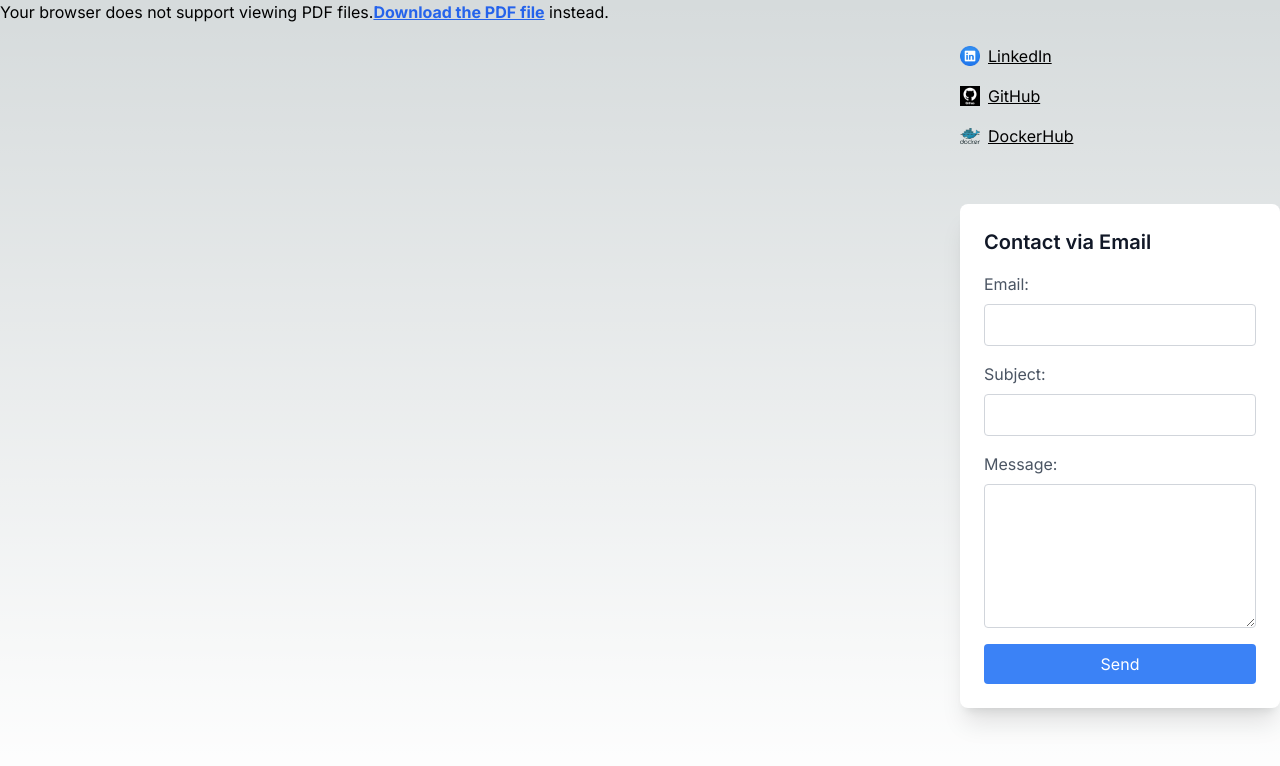
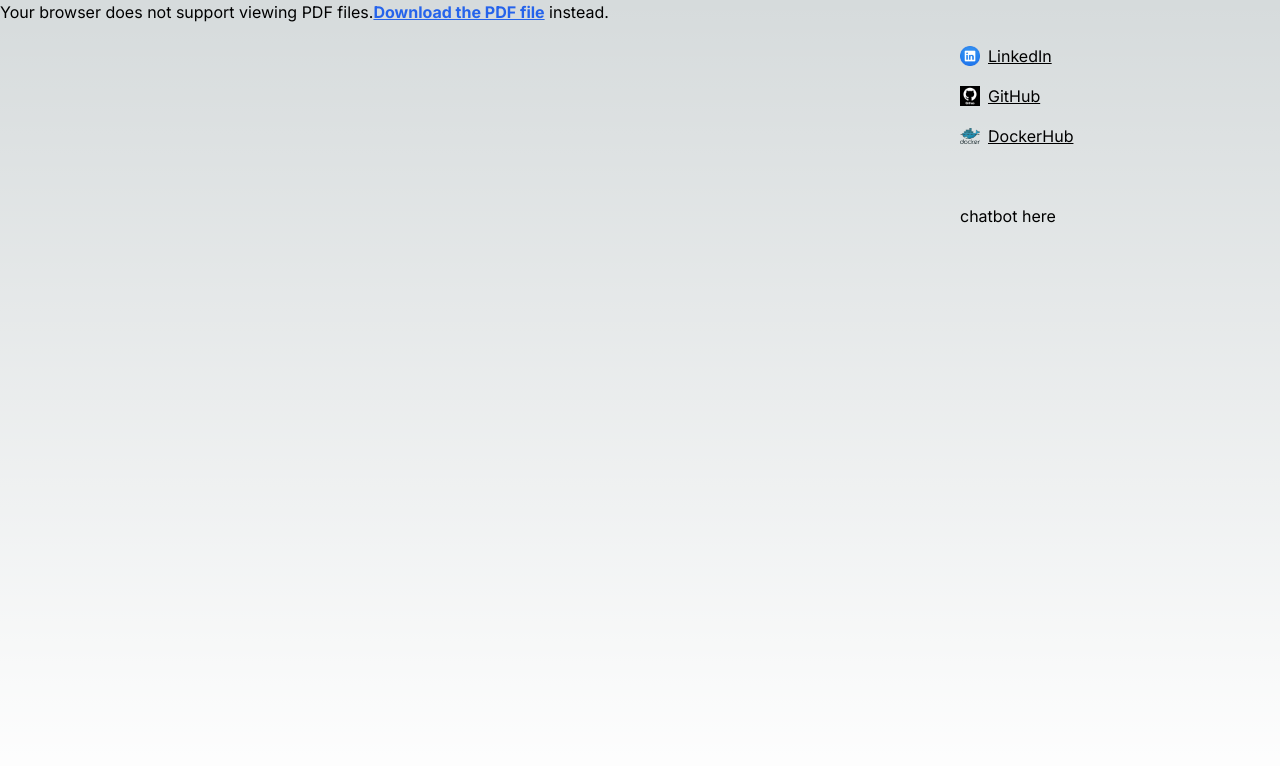
Before and after one commit to vsnupoudel/resume-next, a Next.js app: page / in a window 1280 px wide. Shown: the top 766 px of the page. Built offline with nearby package versions, Linux system fonts and the light colour scheme.

Commit message:
remove email, new dockerfiles

```diff
--- a/src/app/page.tsx
+++ b/src/app/page.tsx
@@ -44,7 +44,8 @@ export default function Home() {
         {/* EmailForm component */}
 
         <div className="pt-10 mt-4">
-          <EmailForm />
+          chatbot here
+          {/* <EmailForm /> */}
         </div>
 
 
```
Also changed, not shown: 2 other files (tests, documents, lock files or other folders).
